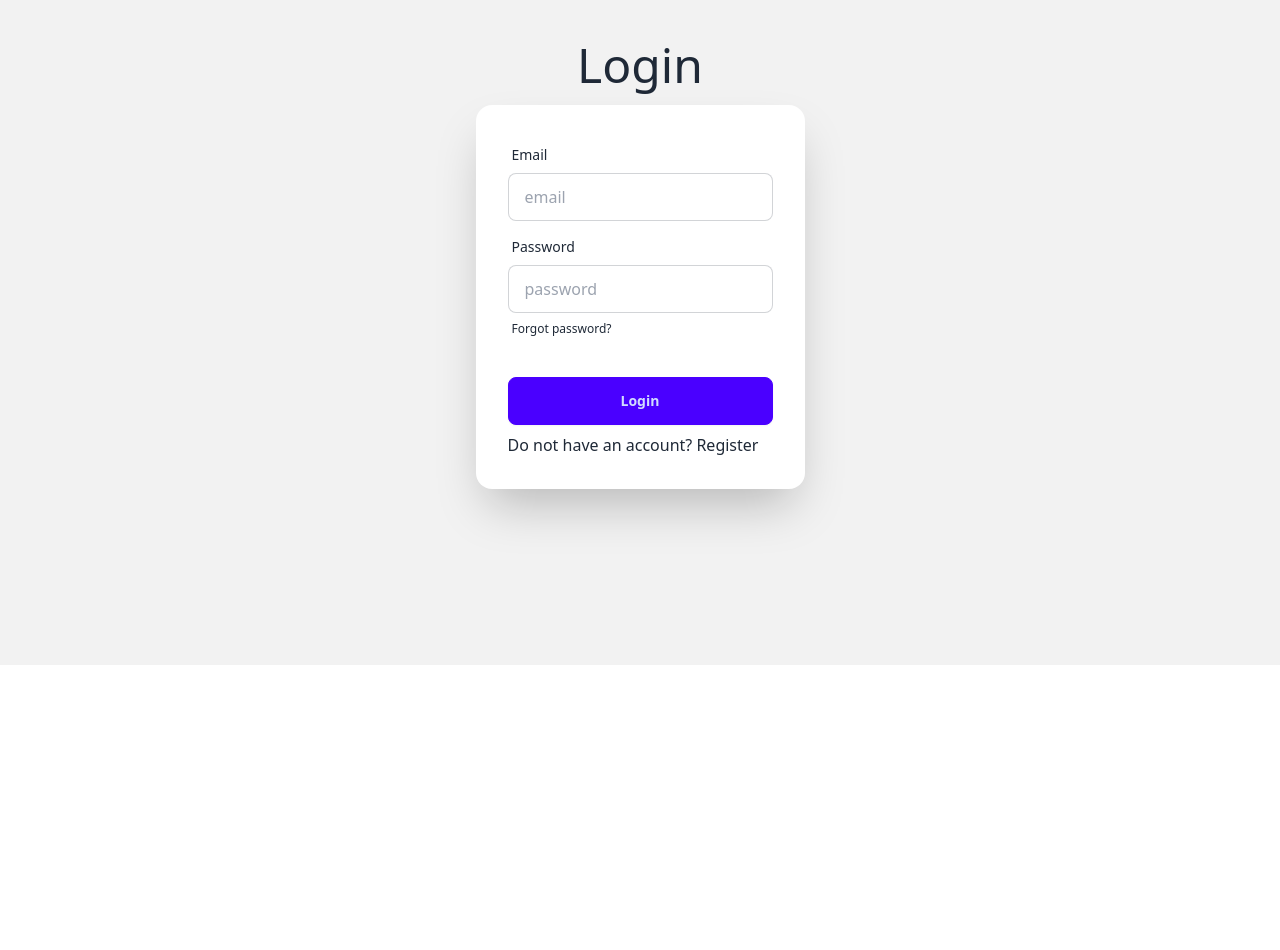
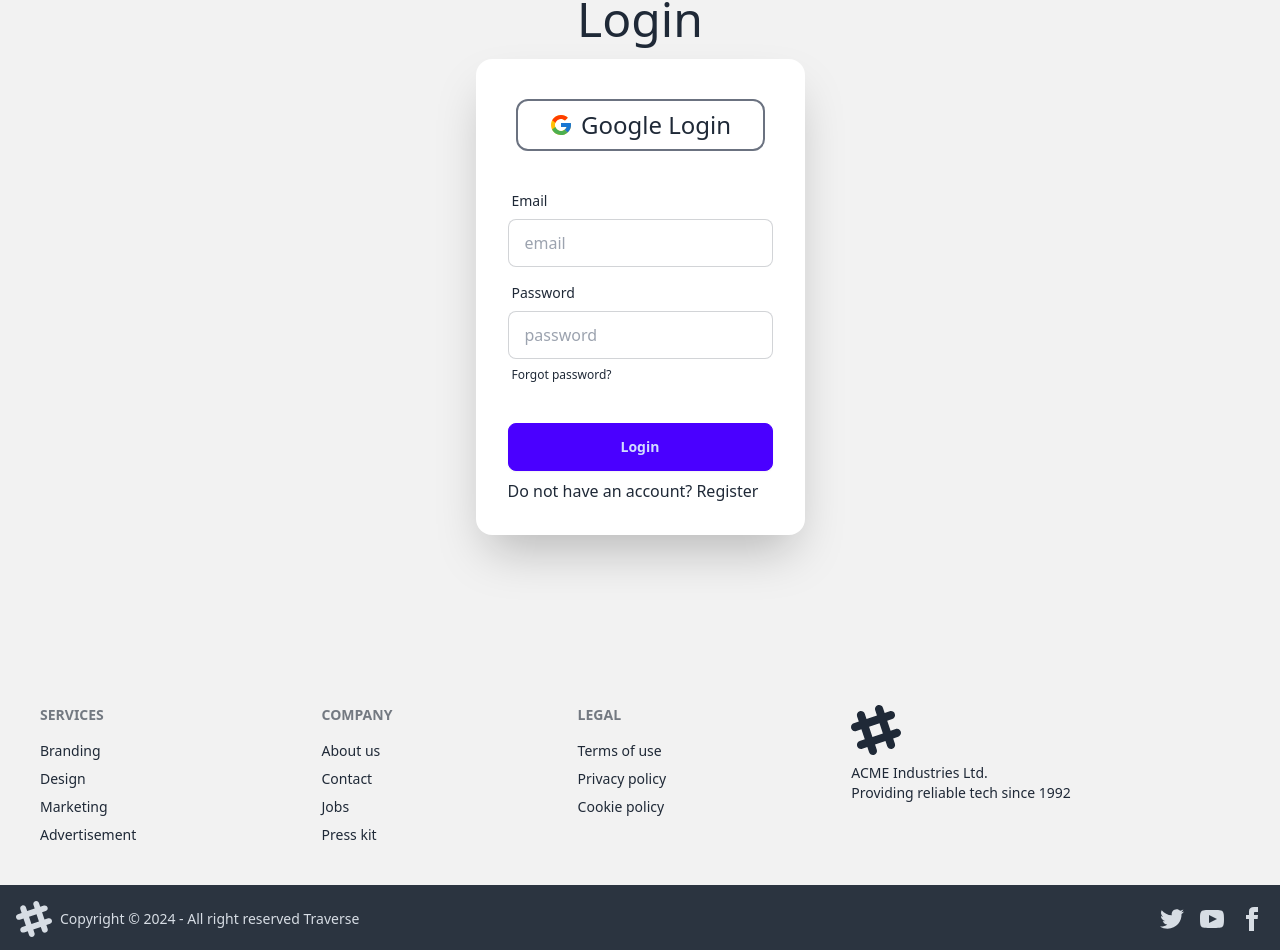
Before and after one commit to nahidraz23/traverse-client, a React (Vite) app: page /login in a window 1280 px wide. Shown: the part 199-1149 px from the top of the page. Before the commit the page ends 864 px from the top, so only its background shows below. Built offline with nearby package versions, Linux system fonts and the light colour scheme; no server answers; a web font is replaced by a local one.

Commit message:
Footer section implemented

```diff
--- /dev/null
+++ b/src/Components/Shared/Footer.jsx
@@ -0,0 +1,46 @@
+const Footer = () => {
+    return (
+        <div>
+            <footer className="footer p-10 bg-base-200 text-base-content">
+                <nav>
+                    <h6 className="footer-title">Services</h6>
+                    <a className="link link-hover">Branding</a>
+                    <a className="link link-hover">Design</a>
+                    <a className="link link-hover">Marketing</a>
+                    <a className="link link-hover">Advertisement</a>
+                </nav>
+                <nav>
+                    <h6 className="footer-title">Company</h6>
+                    <a className="link link-hover">About us</a>
+                    <a className="link link-hover">Contact</a>
+                    <a className="link link-hover">Jobs</a>
+                    <a className="link link-hover">Press kit</a>
+                </nav>
+                <nav>
+                    <h6 className="footer-title">Legal</h6>
+                    <a className="link link-hover">Terms of use</a>
+                    <a className="link link-hover">Privacy policy</a>
+                    <a className="link link-hover">Cookie policy</a>
+                </nav>
+                <aside>
+                    <svg width="50" height="50" viewBox="0 0 24 24" xmlns="http://www.w3.org/2000/svg" fillRule="evenodd" clipRule="evenodd" className="fill-current"><path d="M22.672 15.226l-2.432.811.841 2.515c.33 1.019-.209 2.127-1.23 2.456-1.15.325-2.148-.321-2.463-1.226l-.84-2.518-5.013 1.677.84 2.517c.391 1.203-.434 2.542-1.831 2.542-.88 0-1.601-.564-1.86-1.314l-.842-2.516-2.431.809c-1.135.328-2.145-.317-2.463-1.229-.329-1.018.211-2.127 1.231-2.456l2.432-.809-1.621-4.823-2.432.808c-1.355.384-2.558-.59-2.558-1.839 0-.817.509-1.582 1.327-1.846l2.433-.809-.842-2.515c-.33-1.02.211-2.129 1.232-2.458 1.02-.329 2.13.209 2.461 1.229l.842 2.515 5.011-1.677-.839-2.517c-.403-1.238.484-2.553 1.843-2.553.819 0 1.585.509 1.85 1.326l.841 2.517 2.431-.81c1.02-.33 2.131.211 2.461 1.229.332 1.018-.21 2.126-1.23 2.456l-2.433.809 1.622 4.823 2.433-.809c1.242-.401 2.557.484 2.557 1.838 0 .819-.51 1.583-1.328 1.847m-8.992-6.428l-5.01 1.675 1.619 4.828 5.011-1.674-1.62-4.829z"></path></svg>
+                    <p>ACME Industries Ltd.<br />Providing reliable tech since 1992</p>
+                </aside>
+            </footer>
+            <footer className="footer items-center p-4 bg-neutral text-neutral-content">
+                <aside className="items-center grid-flow-col">
+                    <svg width="36" height="36" viewBox="0 0 24 24" xmlns="http://www.w3.org/2000/svg" fillRule="evenodd" clipRule="evenodd" className="fill-current"><path d="M22.672 15.226l-2.432.811.841 2.515c.33 1.019-.209 2.127-1.23 2.456-1.15.325-2.148-.321-2.463-1.226l-.84-2.518-5.013 1.677.84 2.517c.391 1.203-.434 2.542-1.831 2.542-.88 0-1.601-.564-1.86-1.314l-.842-2.516-2.431.809c-1.135.328-2.145-.317-2.463-1.229-.329-1.018.211-2.127 1.231-2.456l2.432-.809-1.621-4.823-2.432.808c-1.355.384-2.558-.59-2.558-1.839 0-.817.509-1.582 1.327-1.846l2.433-.809-.842-2.515c-.33-1.02.211-2.129 1.232-2.458 1.02-.329 2.13.209 2.461 1.229l.842 2.515 5.011-1.677-.839-2.517c-.403-1.238.484-2.553 1.843-2.553.819 0 1.585.509 1.85 1.326l.841 2.517 2.431-.81c1.02-.33 2.131.211 2.461 1.229.332 1.018-.21 2.126-1.23 2.456l-2.433.809 1.622 4.823 2.433-.809c1.242-.401 2.557.484 2.557 1.838 0 .819-.51 1.583-1.328 1.847m-8.992-6.428l-5.01 1.675 1.619 4.828 5.011-1.674-1.62-4.829z"></path></svg>
+                    <p>Copyright © 2024 - All right reserved Traverse</p>
+                </aside>
+                <nav className="grid-flow-col gap-4 md:place-self-center md:justify-self-end">
+                    <a><svg xmlns="http://www.w3.org/2000/svg" width="24" height="24" viewBox="0 0 24 24" className="fill-current"><path d="M24 4.557c-.883.392-1.832.656-2.828.775 1.017-.609 1.798-1.574 2.165-2.724-.951.564-2.005.974-3.127 1.195-.897-.957-2.178-1.555-3.594-1.555-3.179 0-5.515 2.966-4.797 6.045-4.091-.205-7.719-2.165-10.148-5.144-1.29 2.213-.669 5.108 1.523 6.574-.806-.026-1.566-.247-2.229-.616-.054 2.281 1.581 4.415 3.949 4.89-.693.188-1.452.232-2.224.084.626 1.956 2.444 3.379 4.6 3.419-2.07 1.623-4.678 2.348-7.29 2.04 2.179 1.397 4.768 2.212 7.548 2.212 9.142 0 14.307-7.721 13.995-14.646.962-.695 1.797-1.562 2.457-2.549z"></path></svg>
+                    </a>
+                    <a><svg xmlns="http://www.w3.org/2000/svg" width="24" height="24" viewBox="0 0 24 24" className="fill-current"><path d="M19.615 3.184c-3.604-.246-11.631-.245-15.23 0-3.897.266-4.356 2.62-4.385 8.816.029 6.185.484 8.549 4.385 8.816 3.6.245 11.626.246 15.23 0 3.897-.266 4.356-2.62 4.385-8.816-.029-6.185-.484-8.549-4.385-8.816zm-10.615 12.816v-8l8 3.993-8 4.007z"></path></svg></a>
+                    <a><svg xmlns="http://www.w3.org/2000/svg" width="24" height="24" viewBox="0 0 24 24" className="fill-current"><path d="M9 8h-3v4h3v12h5v-12h3.642l.358-4h-4v-1.667c0-.955.192-1.333 1.115-1.333h2.885v-5h-3.808c-3.596 0-5.192 1.583-5.192 4.615v3.385z"></path></svg></a>
+                </nav>
+            </footer>
+        </div>
+    );
+};
+
+export default Footer;
--- a/src/Layouts/MainLayout.jsx
+++ b/src/Layouts/MainLayout.jsx
@@ -1,11 +1,15 @@
 import { Outlet } from 'react-router-dom';
 import Navbar from '../Components/Shared/Navbar';
+import Footer from '../Components/Shared/Footer';
 
 const MainLayout = () => {
     return (
         <div>
             <Navbar></Navbar>
-            <Outlet></Outlet>
+            <div className='min-h-[calc(100vh-365px)]'>
+                <Outlet></Outlet>
+            </div>
+            <Footer></Footer>
         </div>
     );
 };
--- a/src/Pages/Login/Login.jsx
+++ b/src/Pages/Login/Login.jsx
@@ -1,9 +1,12 @@
-import { Link } from "react-router-dom";
+import { Link, useNavigate } from "react-router-dom";
 import { useForm } from "react-hook-form"
 import useAuth from "../../hooks/useAuth";
+import { FcGoogle } from "react-icons/fc";
+import Swal from "sweetalert2";
 
 const Login = () => {
-    const {login} = useAuth();
+    const { login, googleLogin } = useAuth();
+    const navigate = useNavigate();
 
     const {
         register,
@@ -24,11 +27,31 @@
             })
     }
 
+    // handle google login
+    const handleGoogleLogin = () => {
+        googleLogin()
+            .then(res => {
+                Swal.fire({
+                    icon: "success",
+                    title: `Logged in as ${res.user?.displayName}`,
+                    showConfirmButton: false,
+                    timer: 1500
+                })
+                navigate('/');
+            })
+    }
+
     return (
         <div className="hero min-h-screen bg-base-200">
             <div className="hero-content flex-col">
                 <h1 className="text-5xl">Login</h1>
                 <div className="card shrink-0 w-full max-w-sm shadow-2xl bg-base-100">
+                    <>
+                        <button onClick={handleGoogleLogin} className="flex justify-center mt-10 items-center gap-2 border-2 mx-10 p-2 border-gray-500 rounded-xl">
+                            <FcGoogle className="text-2xl"></FcGoogle>
+                            <h1 className="text-2xl">Google Login</h1>
+                        </button>
+                    </>
                     <form onSubmit={handleSubmit(onSubmit)} className="card-body">
                         <div className="form-control">
                             <label className="label">
--- a/src/Pages/Register/Register.jsx
+++ b/src/Pages/Register/Register.jsx
@@ -1,7 +1,8 @@
-import { Link } from "react-router-dom";
+import { Link, useNavigate } from "react-router-dom";
 import { useForm } from "react-hook-form"
 import useAuth from "../../hooks/useAuth";
 import Swal from "sweetalert2";
+import useAxiosPublic from "../../hooks/useAxiosPublic";
 
 const Register = () => {
     const {
@@ -11,6 +12,8 @@
     } = useForm()
 
     const { createUser, updateUserProfile } = useAuth();
+    const navigate = useNavigate();
+    const axiosPublic = useAxiosPublic();
 
     const onSubmit = data => {
         const name = data.name;
@@ -18,19 +21,25 @@
         const email = data.email;
         const password = data.password;
 
+        const userInfo = { name, photoURL, email };
+
         createUser(email, password)
             .then(() => {
                 updateUserProfile(name, photoURL)
+                    .then(() => {
+                        axiosPublic.post('/users', userInfo)
                             .then(res => {
-                console.log(res)
+                                if (res.data.insertedId) {
                                     Swal.fire({
-                    // position: "top-end",
                                         icon: "success",
                                         title: "Registration successful",
                                         showConfirmButton: false,
                                         timer: 1500
                                     });
+                                }
                             })
+                    })
+                navigate('/');
             })
             .catch(error => {
                 console.log(error.message);
--- a/src/Providers/AuthProvider.jsx
+++ b/src/Providers/AuthProvider.jsx
@@ -1,4 +1,4 @@
-import { createUserWithEmailAndPassword, getAuth, onAuthStateChanged, signInWithEmailAndPassword, signOut, updateProfile } from "firebase/auth";
+import { GoogleAuthProvider, createUserWithEmailAndPassword, getAuth, onAuthStateChanged, signInWithEmailAndPassword, signInWithPopup, signOut, updateProfile } from "firebase/auth";
 import { createContext, useEffect, useState } from "react";
 import app from "../Firebase/firebase.config";
 
@@ -31,6 +31,13 @@
         });
     }
 
+    // google login
+    const googleProvider = new GoogleAuthProvider();
+    const googleLogin = () => {
+        setLoading(true);
+        return signInWithPopup(auth, googleProvider);
+    }
+
     // sign out user
     const signOutUser = () => {
         setLoading(true);
@@ -54,6 +61,7 @@
         createUser,
         updateUserProfile,
         login,
+        googleLogin,
         signOutUser,
 
     }
```
Also changed, not shown: src/Components/Shared/Navbar.jsx (+14 -11 lines). Lines whose indentation alone changed are shown as unchanged.
